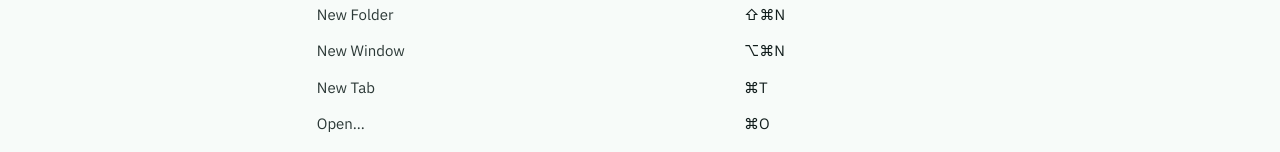
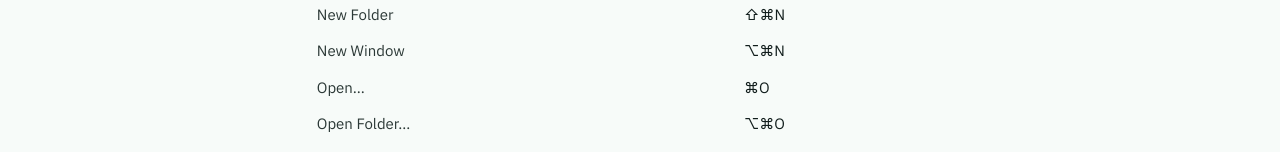
Before and after one commit to ark-232/dewline, a website: page site/docs/keyboard/index.html in a window 1280 px wide. Shown: the part 797-949 px from the top of the page. Drawn offline with Linux system fonts and the light colour scheme.

Commit message:
Keyboard: the menu bar table as MainMenuTests writes it
app-flows' menu has no New Tab item, so the generated table drops it; the block now matches
what keyboardDocListsTheMenuBar writes, and the page merges cleanly with app-flows.

```diff
--- a/site/docs/keyboard/index.html
+++ b/site/docs/keyboard/index.html
@@ -123,7 +123,6 @@
             <tr><td>New Note</td><td><kbd>⌘</kbd><kbd>N</kbd></td></tr>
             <tr><td>New Folder</td><td><kbd>⇧</kbd><kbd>⌘</kbd><kbd>N</kbd></td></tr>
             <tr><td>New Window</td><td><kbd>⌥</kbd><kbd>⌘</kbd><kbd>N</kbd></td></tr>
-            <tr><td>New Tab</td><td><kbd>⌘</kbd><kbd>T</kbd></td></tr>
             <tr><td>Open…</td><td><kbd>⌘</kbd><kbd>O</kbd></td></tr>
             <tr><td>Open Folder…</td><td><kbd>⌥</kbd><kbd>⌘</kbd><kbd>O</kbd></td></tr>
             <tr><td>Quick Open…</td><td><kbd>⇧</kbd><kbd>⌘</kbd><kbd>O</kbd></td></tr>
```
